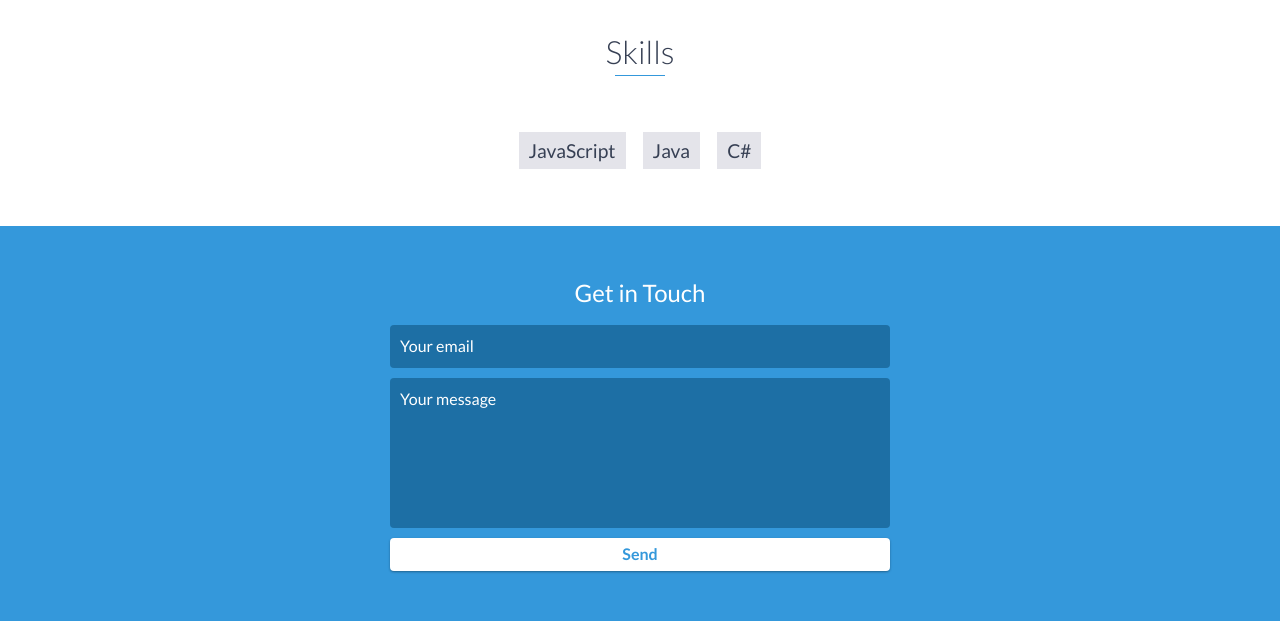
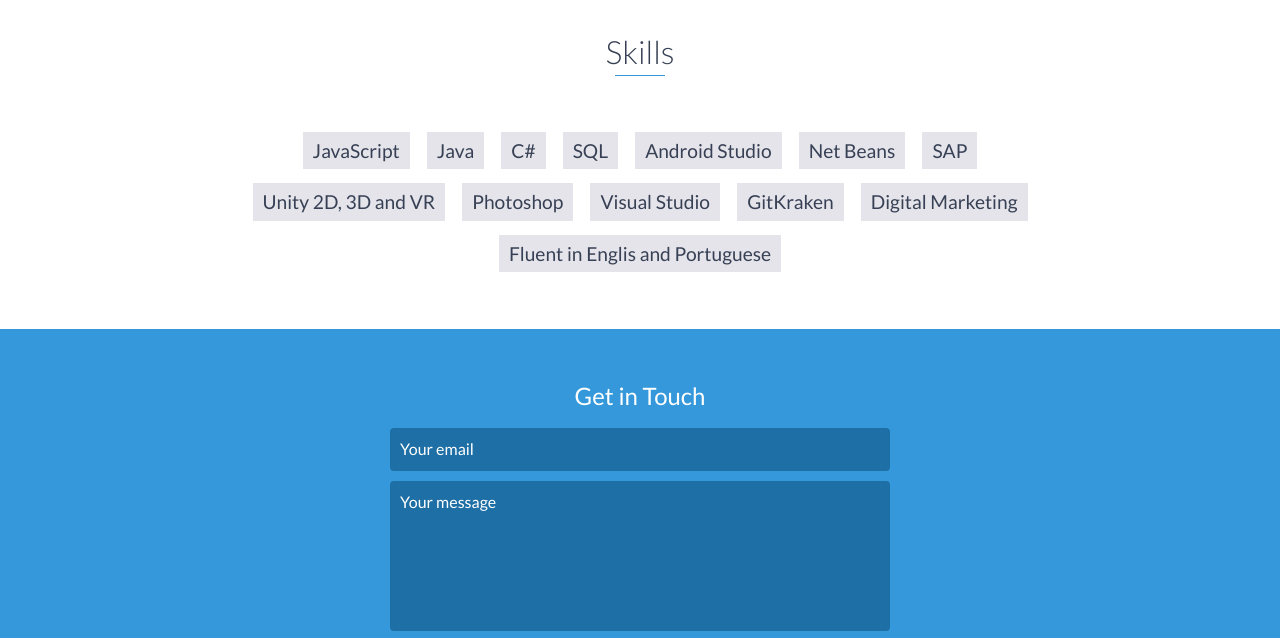
Before and after one commit to HenriquePirani/HenriquePirani.github.io, a website: page index.html in a window 1280 px wide. Shown: the part 3340-3978 px from the top of the page. Drawn offline with nearby package versions, Linux system fonts and the light colour scheme.

Commit message:
Skills Added

```diff
--- a/index.html
+++ b/index.html
@@ -189,9 +189,19 @@
     <div id="skills">
         <h2 class="heading">Skills</h2>
         <ul>
-            <li>JavaScript</li>
-            <li>Java</li>
-            <li>C#</li>
+            	<li>JavaScript</li>
+            	<li>Java</li>
+            	<li>C#</li>
+		<li>SQL</li>
+	   	<li>Android Studio</li>
+		<li>Net Beans</li>
+		<li>SAP</li>
+		<li>Unity 2D, 3D and VR</li>
+		<li>Photoshop</li>
+		<li>Visual Studio</li>
+		<li>GitKraken</li>
+		<li>Digital Marketing</li>
+		<li>Fluent in Englis and Portuguese</li>
         </ul>
     </div>
     <!-- End #skills -->
```
